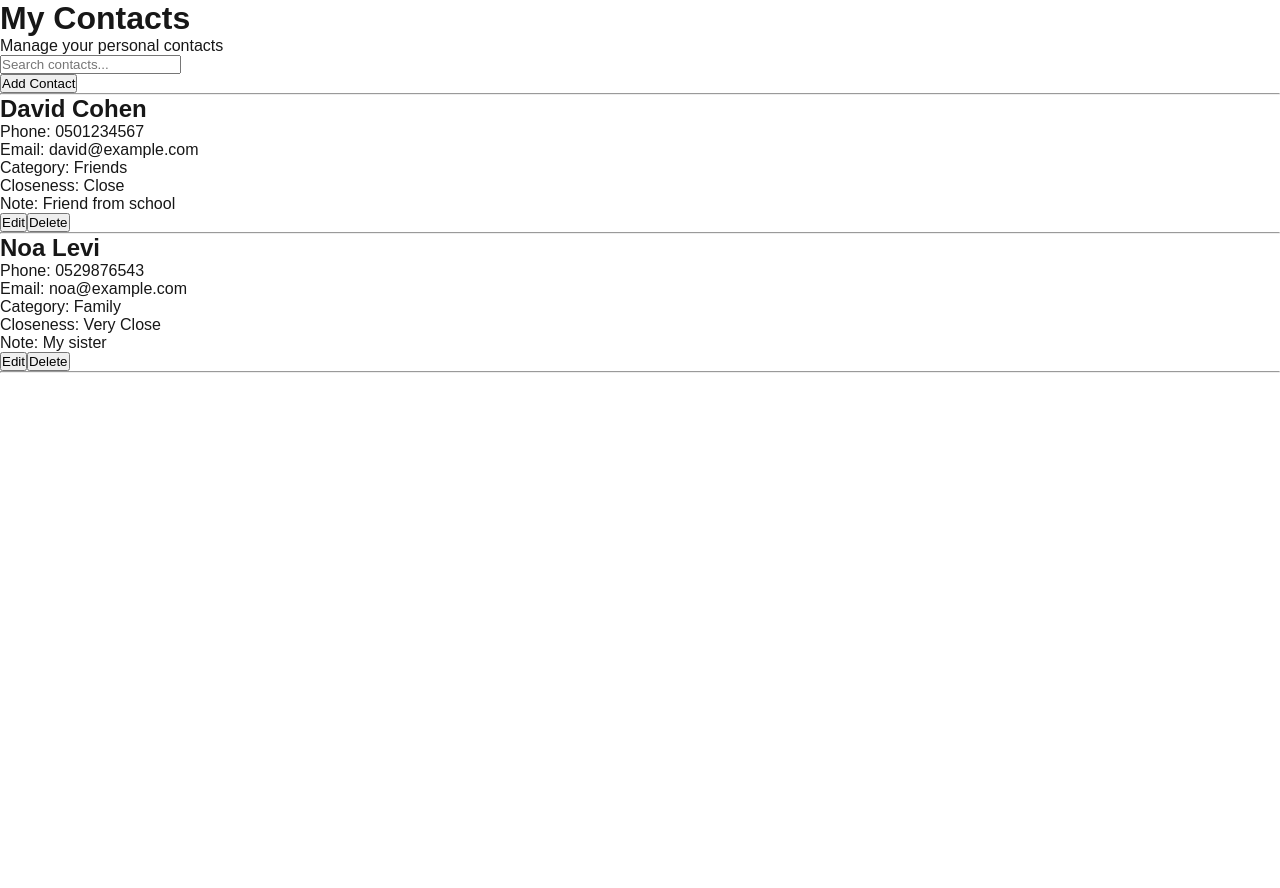
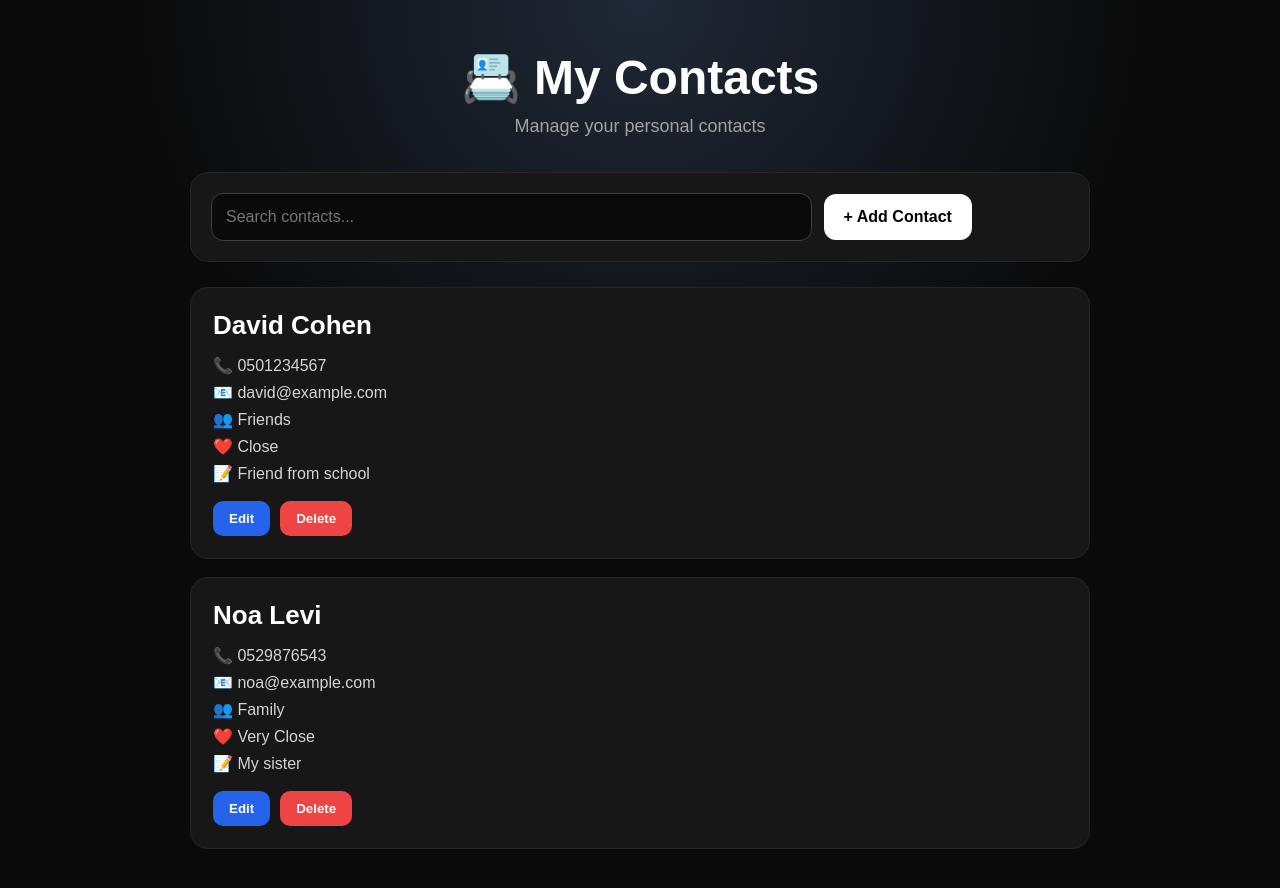
Before and after one commit to DoubleHD-git/my-contacts, a Next.js app: page / in a window 1280 px wide. Shown: the top 888 px of the page. Before the commit the page ends 800 px from the top, so only its background shows below. Built offline with nearby package versions, Linux system fonts and the light colour scheme.

Commit message:
Improve application UI

```diff
--- a/app/globals.css
+++ b/app/globals.css
@@ -1,49 +1,153 @@
-:root {
-  --background: #ffffff;
-  --foreground: #171717;
-}
-
-@media (prefers-color-scheme: dark) {
-  :root {
-    --background: #0a0a0a;
-    --foreground: #ededed;
-  }
-}
-
-html {
-  height: 100%;
-}
-
-html,
-body {
-  max-width: 100vw;
-  overflow-x: hidden;
+* {
+  box-sizing: border-box;
 }
 
 body {
-  min-height: 100%;
-  display: flex;
-  flex-direction: column;
-  color: var(--foreground);
-  background: var(--background);
+  margin: 0;
+  background:
+    radial-gradient(circle at top, #1f2937 0, #0a0a0a 45%),
+    #0a0a0a;
+  color: white;
   font-family: Arial, Helvetica, sans-serif;
-  -webkit-font-smoothing: antialiased;
-  -moz-osx-font-smoothing: grayscale;
 }
 
-* {
-  box-sizing: border-box;
-  padding: 0;
+button,
+input,
+textarea,
+select {
+  font-family: inherit;
+}
+
+.app-container {
+  width: 900px;
+  max-width: 92%;
+  margin: 0 auto;
+  padding: 50px 0;
+}
+
+.header {
+  text-align: center;
+  margin-bottom: 35px;
+}
+
+.header h1 {
+  font-size: 48px;
+  margin: 0 0 10px;
+}
+
+.header p {
+  color: #a3a3a3;
+  font-size: 18px;
   margin: 0;
 }
 
-a {
-  color: inherit;
-  text-decoration: none;
+.top-actions {
+  background-color: #171717;
+  border: 1px solid #262626;
+  border-radius: 18px;
+  padding: 20px;
+  margin-bottom: 25px;
 }
 
-@media (prefers-color-scheme: dark) {
-  html {
-    color-scheme: dark;
-  }
+.search-input {
+  width: 70%;
+  padding: 14px;
+  border: 1px solid #404040;
+  border-radius: 12px;
+  background-color: #0a0a0a;
+  color: white;
+  font-size: 16px;
+  margin-right: 12px;
 }
+
+.add-btn,
+.contact-form button {
+  padding: 14px 20px;
+  border: 0;
+  border-radius: 12px;
+  background-color: white;
+  color: black;
+  font-size: 16px;
+  font-weight: bold;
+  cursor: pointer;
+}
+
+.contact-form {
+  background-color: #171717;
+  border: 1px solid #262626;
+  border-radius: 18px;
+  padding: 22px;
+  margin-bottom: 25px;
+}
+
+.contact-form h2 {
+  margin-top: 0;
+}
+
+.contact-form input,
+.contact-form textarea,
+.contact-form select {
+  width: 100%;
+  padding: 12px;
+  margin-bottom: 12px;
+  border: 1px solid #404040;
+  border-radius: 10px;
+  background-color: #0a0a0a;
+  color: white;
+  font-size: 15px;
+}
+
+.contact-form textarea {
+  height: 90px;
+}
+
+.contacts-list {
+  margin-top: 25px;
+}
+
+.contact-card {
+  background-color: #171717;
+  border: 1px solid #262626;
+  border-radius: 18px;
+  padding: 22px;
+  margin-bottom: 18px;
+}
+
+.contact-card h2 {
+  margin: 0 0 15px;
+  font-size: 26px;
+}
+
+.contact-card p {
+  color: #d4d4d4;
+  margin: 8px 0;
+}
+
+.card-actions {
+  margin-top: 18px;
+}
+
+.edit-btn,
+.delete-btn {
+  padding: 10px 16px;
+  border: 0;
+  border-radius: 10px;
+  color: white;
+  font-weight: bold;
+  cursor: pointer;
+  margin-right: 10px;
+}
+
+.edit-btn {
+  background-color: #2563eb;
+}
+
+.delete-btn {
+  background-color: #ef4444;
+}
+
+.empty-message {
+  color: #a3a3a3;
+  text-align: center;
+  font-size: 18px;
+}
--- a/app/page.js
+++ b/app/page.js
@@ -56,52 +56,37 @@ export default function Home() {
 
   const filteredContacts = contacts.filter((contact) => {
     const fullName = `${contact.firstName} ${contact.lastName}`.toLowerCase();
-    const phone = contact.phone.toLowerCase();
-    const email = contact.email.toLowerCase();
-    const category = contact.category.toLowerCase();
-    const closeness = contact.closeness.toLowerCase();
     const search = searchText.toLowerCase();
 
     return (
       fullName.includes(search) ||
-      phone.includes(search) ||
-      email.includes(search) ||
-      category.includes(search) ||
-      closeness.includes(search)
+      contact.phone.toLowerCase().includes(search) ||
+      contact.email.toLowerCase().includes(search) ||
+      contact.category.toLowerCase().includes(search) ||
+      contact.closeness.toLowerCase().includes(search)
     );
   });
 
   return (
-    <main>
+    <main className="app-container">
       <Header />
 
+      <section className="top-actions">
         <SearchBar searchText={searchText} onSearchChange={setSearchText} />
+        <button className="add-btn" onClick={openNewContactForm}>+ Add Contact</button>
+      </section>
 
-      <br />
+      {showForm && <ContactForm onAddContact={addContact} editingContact={editingContact} />}
 
-      <button onClick={openNewContactForm}>Add Contact</button>
-
-      {showForm && (
-        <ContactForm
-          onAddContact={addContact}
-          editingContact={editingContact}
-        />
-      )}
-
-      <hr />
-
+      <section className="contacts-list">
         {filteredContacts.length === 0 ? (
-        <p>No contacts found.</p>
+          <p className="empty-message">No contacts found.</p>
         ) : (
           filteredContacts.map((contact) => (
-          <ContactCard
-            key={contact.id}
-            contact={contact}
-            onDelete={deleteContact}
-            onEdit={editContact}
-          />
+            <ContactCard key={contact.id} contact={contact} onDelete={deleteContact} onEdit={editContact} />
           ))
         )}
+      </section>
     </main>
   );
 }
--- a/components/ContactCard.jsx
+++ b/components/ContactCard.jsx
@@ -1,33 +1,18 @@
-export default function ContactCard({
-    contact,
-    onDelete,
-    onEdit
-}) {
-    return (
-        <article>
-            <h2>
-                {contact.firstName} {contact.lastName}
-            </h2>
+export default function ContactCard({ contact, onDelete, onEdit }) {
+  return (
+    <article className="contact-card">
+      <h2>{contact.firstName} {contact.lastName}</h2>
 
-            <p>Phone: {contact.phone}</p>
+      <p>📞 {contact.phone}</p>
+      <p>📧 {contact.email}</p>
+      <p>👥 {contact.category}</p>
+      <p>❤️ {contact.closeness}</p>
+      <p>📝 {contact.note}</p>
 
-            <p>Email: {contact.email}</p>
-
-            <p>Category: {contact.category}</p>
-
-            <p>Closeness: {contact.closeness}</p>
-
-            <p>Note: {contact.note}</p>
-
-            <button
-    onClick={() => onEdit(contact)}
->
-    Edit
-</button>
-
-            <button onClick={() => onDelete(contact.id)}>Delete</button>
-
-            <hr />
-        </article>
-    );
+      <div className="card-actions">
+        <button className="edit-btn" onClick={() => onEdit(contact)}>Edit</button>
+        <button className="delete-btn" onClick={() => onDelete(contact.id)}>Delete</button>
+      </div>
+    </article>
+  );
 }
--- a/components/ContactForm.jsx
+++ b/components/ContactForm.jsx
@@ -6,8 +6,8 @@ export default function ContactForm({ onAddContact, editingContact }) {
     lastName: "",
     phone: "",
     email: "",
-    category: "",
-    closeness: "",
+    category: "Friends",
+    closeness: "Close",
     note: "",
   };
 
@@ -23,11 +23,7 @@ export default function ContactForm({ onAddContact, editingContact }) {
 
   function handleChange(event) {
     const { name, value } = event.target;
-
-    setFormData({
-      ...formData,
-      [name]: value,
-    });
+    setFormData({ ...formData, [name]: value });
   }
 
   function handleSubmit(event) {
@@ -39,68 +35,36 @@ export default function ContactForm({ onAddContact, editingContact }) {
     };
 
     onAddContact(contact);
-
     setFormData(emptyForm);
   }
 
   return (
-    <form onSubmit={handleSubmit}>
+    <form className="contact-form" onSubmit={handleSubmit}>
       <h2>{editingContact ? "Edit Contact" : "Add New Contact"}</h2>
 
-      <input
-        name="firstName"
-        placeholder="First name"
-        value={formData.firstName}
-        onChange={handleChange}
-      />
+      <input name="firstName" placeholder="First name" value={formData.firstName} onChange={handleChange} />
+      <input name="lastName" placeholder="Last name" value={formData.lastName} onChange={handleChange} />
+      <input name="phone" placeholder="Phone" value={formData.phone} onChange={handleChange} />
+      <input name="email" placeholder="Email" value={formData.email} onChange={handleChange} />
 
-      <input
-        name="lastName"
-        placeholder="Last name"
-        value={formData.lastName}
-        onChange={handleChange}
-      />
+      <select name="category" value={formData.category} onChange={handleChange}>
+        <option>Family</option>
+        <option>Friends</option>
+        <option>Work</option>
+        <option>School</option>
+        <option>Other</option>
+      </select>
 
-      <input
-        name="phone"
-        placeholder="Phone"
-        value={formData.phone}
-        onChange={handleChange}
-      />
+      <select name="closeness" value={formData.closeness} onChange={handleChange}>
+        <option>Very Close</option>
+        <option>Close</option>
+        <option>Acquaintance</option>
+        <option>Professional</option>
+      </select>
 
-      <input
-        name="email"
-        placeholder="Email"
-        value={formData.email}
-        onChange={handleChange}
-      />
+      <textarea name="note" placeholder="Note" value={formData.note} onChange={handleChange} />
 
-      <input
-        name="category"
-        placeholder="Category"
-        value={formData.category}
-        onChange={handleChange}
-      />
-
-      <input
-        name="closeness"
-        placeholder="Closeness"
-        value={formData.closeness}
-        onChange={handleChange}
-      />
-
-      <textarea
-        name="note"
-        placeholder="Note"
-        value={formData.note}
-        onChange={handleChange}
-      />
-
-      <br />
-
-      <button type="submit">
-        {editingContact ? "Update Contact" : "Save Contact"}
-      </button>
+      <button type="submit">{editingContact ? "Update Contact" : "Save Contact"}</button>
     </form>
   );
 }
--- a/components/Header.jsx
+++ b/components/Header.jsx
@@ -1,7 +1,7 @@
 export default function Header() {
   return (
-    <header>
-      <h1>My Contacts</h1>
+    <header className="header">
+      <h1>📇 My Contacts</h1>
       <p>Manage your personal contacts</p>
     </header>
   );
--- a/components/SearchBar.jsx
+++ b/components/SearchBar.jsx
@@ -1,6 +1,7 @@
 export default function SearchBar({ searchText, onSearchChange }) {
   return (
     <input
+      className="search-input"
       type="text"
       placeholder="Search contacts..."
       value={searchText}
```
Lines whose indentation alone changed are shown as unchanged.
